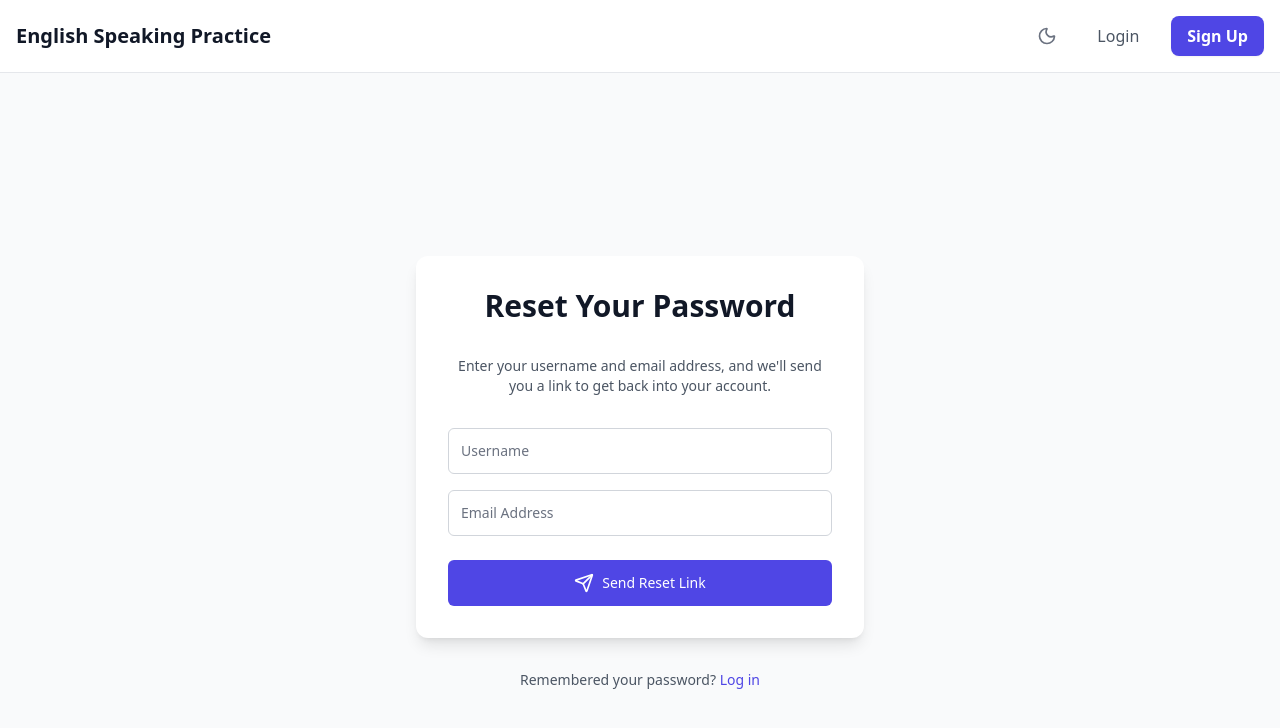
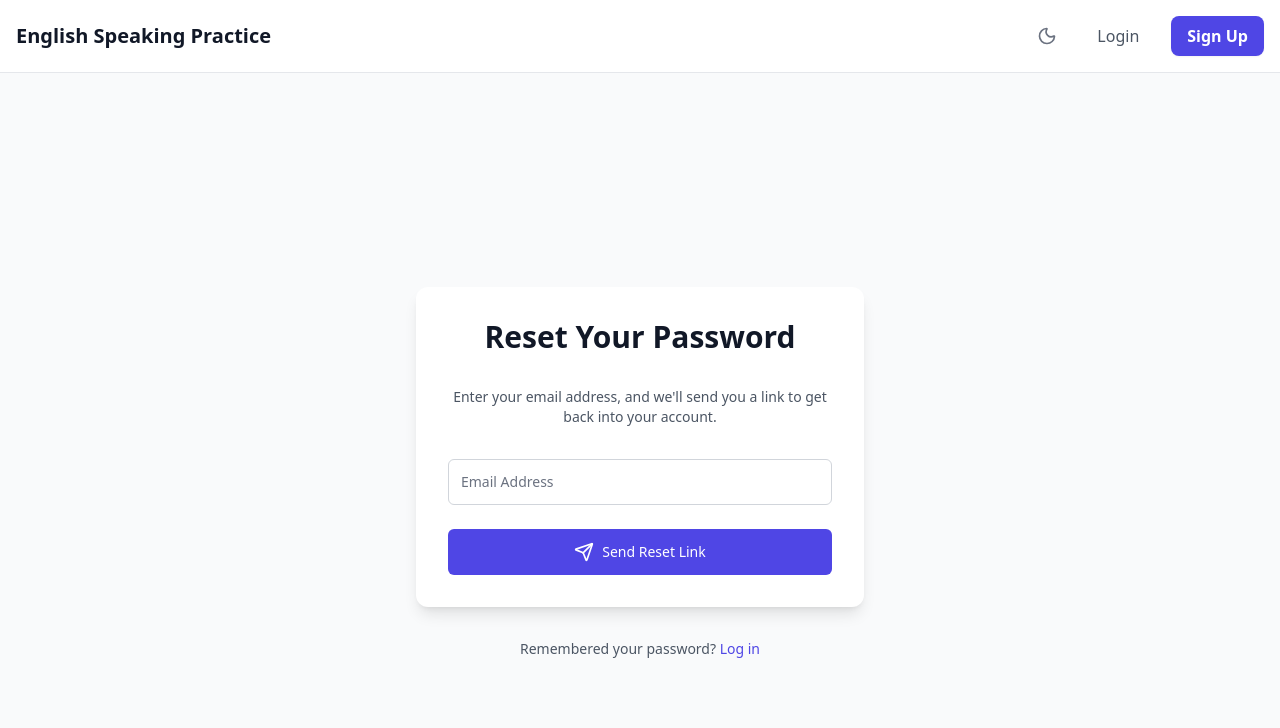
Before and after one commit to chu-duc-anh/AIEnglishfrontend, a React (Vite) app: page /#/forgot-password in a window 1280 px wide. Shown: the top 728 px of the page. Built offline with nearby package versions, Linux system fonts and the light colour scheme.

Commit message:
Update ForgotPasswordPage.tsx

```diff
--- a/pages/ForgotPasswordPage.tsx
+++ b/pages/ForgotPasswordPage.tsx
@@ -1,10 +1,9 @@
 import React, { useState } from 'react';
 import { Link } from 'react-router-dom';
-import { Mail, User, Send, ArrowLeft } from 'lucide-react';
+import { Mail, Send, ArrowLeft } from 'lucide-react';
 import { requestPasswordReset } from '../services/authService';
 
 const ForgotPasswordPage: React.FC = () => {
-    const [username, setUsername] = useState('');
     const [email, setEmail] = useState('');
     const [error, setError] = useState('');
     const [success, setSuccess] = useState('');
@@ -14,13 +13,13 @@ const ForgotPasswordPage: React.FC = () => {
         e.preventDefault();
         setError('');
         setSuccess('');
-        if (!username || !email) {
-            setError('Please enter both your username and email.');
+        if (!email) {
+            setError('Please enter your email address.');
             return;
         }
         setIsLoading(true);
         try {
-            const res = await requestPasswordReset(username, email);
+            const res = await requestPasswordReset(email);
             setSuccess(res.message);
         } catch (err) {
             const errorMessage = err instanceof Error ? err.message : 'An unknown error occurred.';
@@ -45,22 +44,9 @@ const ForgotPasswordPage: React.FC = () => {
                     ) : (
                         <>
                             <h2 className="text-center text-3xl font-extrabold text-gray-900 dark:text-gray-100">Reset Your Password</h2>
-                            <p className="text-center text-sm text-gray-600 dark:text-gray-400 mt-2">Enter your username and email address, and we'll send you a link to get back into your account.</p>
+                            <p className="text-center text-sm text-gray-600 dark:text-gray-400 mt-2">Enter your email address, and we'll send you a link to get back into your account.</p>
                             <form className="mt-8 space-y-6" onSubmit={handleSubmit}>
                                 <div className="space-y-4">
-                                     <div>
-                                        <input
-                                        id="username"
-                                        name="username"
-                                        type="text"
-                                        autoComplete="username"
-                                        required
-                                        className="appearance-none relative block w-full px-3 py-3 border border-gray-300 dark:border-gray-600 bg-white dark:bg-gray-700 text-gray-900 dark:text-gray-100 placeholder-gray-500 dark:placeholder-gray-400 focus:outline-none focus:ring-indigo-500 focus:border-indigo-500 sm:text-sm rounded-md"
-                                        placeholder="Username"
-                                        value={username}
-                                        onChange={(e) => setUsername(e.target.value)}
-                                        />
-                                    </div>
                                     <div>
                                         <input
                                         id="email"
```
